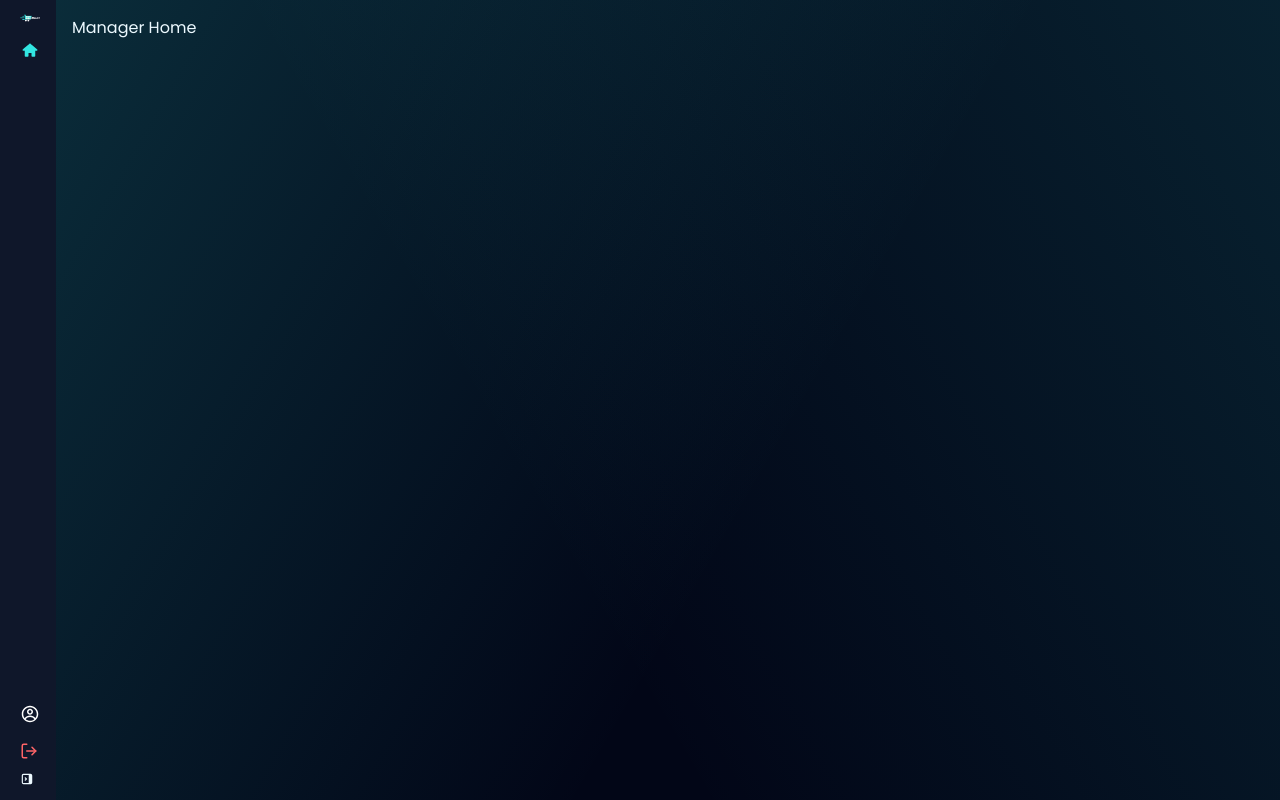
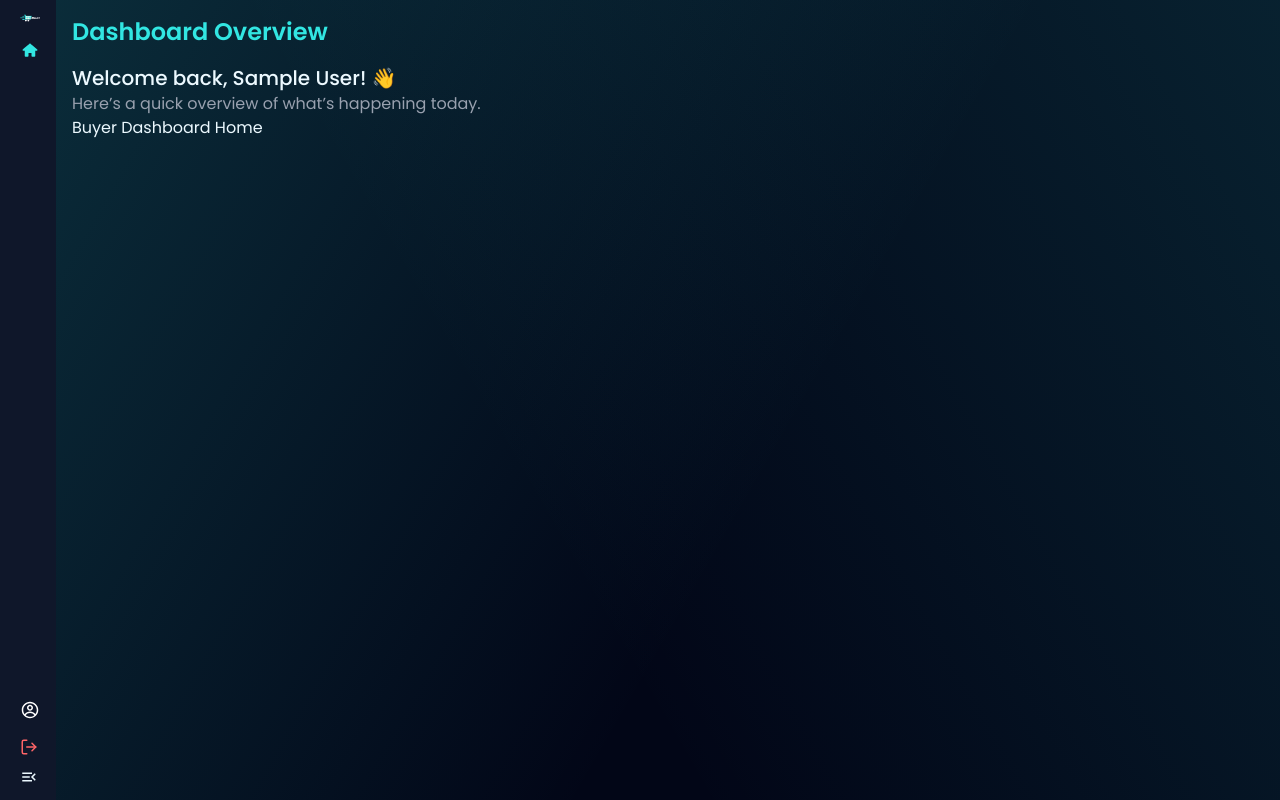
Before and after one commit to kamrulhasanPro/Thread-Mart, a React (Vite) app: page /dashboard in a window 1280 px wide. Built offline with nearby package versions, Linux system fonts and the light colour scheme; no server answers; sample sign-in values are in the browser's storage.

Commit message:
admin home completed

```diff
--- /dev/null
+++ b/src/Components/Dashboard/ViewCard.jsx
@@ -0,0 +1,30 @@
+import React from "react";
+import increase from "../../assets/increase.png";
+const ViewCard = ({ label, value, Icon, color }) => {
+  return (
+    // card
+    <div
+      className={`bg-secondary p-4 rounded-xl flex flex-col sm:flex-row  items-center gap-2 relative z-10`}
+    >
+      <figure className="hidden sm:block absolute top-0 right-0 w-full h-full -z-10">
+        <img
+          src={increase}
+          alt=""
+          className="w-full h-full object-contain object-right opacity-10"
+        />
+      </figure>
+
+      <div
+        className={`${color} rounded-lg h-full aspect-square flex items-center justify-center z-10`}
+      >
+        <Icon size={25} />
+      </div>
+      <div className="text-center sm:text-left">
+        <p className="text-gray-400 text-sm text-nowrap">{label}</p>
+        <h5 className="text-2xl font-semibold">{value}</h5>
+      </div>
+    </div>
+  );
+};
+
+export default ViewCard;
--- a/src/Layouts/DashboardLayout.jsx
+++ b/src/Layouts/DashboardLayout.jsx
@@ -2,7 +2,7 @@ import React from "react";
 import DashboardItemsLink from "../Components/Dashboard/DashboardItemsLink";
 import { TiHome } from "react-icons/ti";
 import { IoIosAddCircleOutline } from "react-icons/io";
-import { MdOutlinePendingActions } from "react-icons/md";
+import { MdOutlineMenuOpen, MdOutlinePendingActions } from "react-icons/md";
 import { AiOutlineProduct } from "react-icons/ai";
 import { BiTask } from "react-icons/bi";
 import { CgProfile } from "react-icons/cg";
@@ -102,7 +102,7 @@ const DashboardLayout = () => {
   };
   return (
     <section>
-    <title>ThreadMart Dashboard | Home</title>
+      <title>ThreadMart Dashboard | Home</title>
 
       <div className="drawer md:drawer-open">
         <input
@@ -180,10 +180,10 @@ const DashboardLayout = () => {
                 <li>
                   <label
                     htmlFor="my-drawer-4"
-                    className="flex is-drawer-open:justify-end"
+                    className="flex is-drawer-open:justify-end text-lg is-drawer-open:bg-gray-700 "
                   >
                     {/* Sidebar toggle icon */}
-                    <TbLayoutSidebarRightCollapseFilled />
+                    <MdOutlineMenuOpen />
                   </label>
                 </li>
               </ul>
--- /dev/null
+++ b/src/Pages/Dashboard/Admin/AdminDashboardHome.jsx
@@ -0,0 +1,65 @@
+import React from "react";
+import { FaUsers } from "react-icons/fa";
+import ViewCard from "../../../Components/Dashboard/ViewCard";
+import { useQuery } from "@tanstack/react-query";
+import useRole from "../../../Hooks/useRole";
+import { axiosPublic } from "../../../Hooks/axiosPublic";
+import {
+  GoOrganization,
+  GoPeople,
+  GoPackage,
+  GoChecklist,
+} from "react-icons/go";
+
+const AdminDashboardHome = () => {
+  const { role } = useRole();
+  const { data: stats = {}, isLoading } = useQuery({
+    queryKey: ["admin-stats", role],
+    queryFn: async () => (await axiosPublic("/admin/dashboard-stats")).data,
+  });
+
+  const { totalUsers, totalManagers, totalProducts, totalOrders } = stats;
+  const statsData = [
+    {
+      label: "Total Managers",
+      value: totalManagers,
+      icon: GoOrganization,
+      color: "text-indigo-600 bg-indigo-400/10",
+    },
+    {
+      label: "Total Users",
+      value: totalUsers,
+      icon: GoPeople,
+      color: "text-blue-600 bg-blue-400/10",
+    },
+    {
+      label: "Total Products",
+      value: totalProducts,
+      icon: GoPackage,
+      color: "text-green-600 bg-green-400/10",
+    },
+    {
+      label: "Total Orders",
+      value: totalOrders,
+      icon: GoChecklist,
+      color: "text-orange-60 bg-orange-400/10",
+    },
+  ];
+
+  console.log(stats);
+  return (
+    <div className="grid  grid-cols-2 sm:grid-cols-3 md:grid-cols-4 gap-4 mt-5  ">
+      {/* stats show */}
+      {statsData.map((item) => (
+        <ViewCard
+          label={item.label}
+          Icon={item.icon}
+          value={item.value}
+          color={item.color}
+        />
+      ))}
+    </div>
+  );
+};
+
+export default AdminDashboardHome;
--- /dev/null
+++ b/src/Pages/Dashboard/DashboardHome.jsx
@@ -0,0 +1,35 @@
+import React from "react";
+import useRole from "../../Hooks/useRole";
+import AdminDashboardHome from "./Admin/AdminDashboardHome";
+import ManagerDashboardHome from "./Manager/MenagerDashboardHome";
+import BuyerDashboardHome from "./User/BuyerDashboardHome";
+import DashboardTitle from "../../Components/Dashboard/DashboardTitle";
+import { useAuth } from "../../Hooks/useAuth";
+
+const DashboardHome = () => {
+  const { role } = useRole();
+  const { user } = useAuth();
+  return (
+    <section>
+      <div>
+        <DashboardTitle>Dashboard Overview</DashboardTitle>
+        <h5 className="text-xl font-medium">
+          Welcome back, {user?.displayName}! 👋
+        </h5>
+        <p className="text-gray-400">
+          Here’s a quick overview of what’s happening today.
+        </p>
+      </div>
+
+      {role === "admin" ? (
+        <AdminDashboardHome />
+      ) : role === "manager" ? (
+        <ManagerDashboardHome />
+      ) : (
+        <BuyerDashboardHome />
+      )}
+    </section>
+  );
+};
+
+export default DashboardHome;
--- /dev/null
+++ b/src/Pages/Dashboard/Manager/MenagerDashboardHome.jsx
@@ -0,0 +1,7 @@
+import React from "react";
+
+const ManagerDashboardHome = () => {
+  return <div>Manager Home</div>;
+};
+
+export default ManagerDashboardHome;
--- a/src/Pages/Dashboard/Manager/MenagerHome.jsx
+++ /dev/null
@@ -1,11 +0,0 @@
-import React from 'react';
-
-const ManagerHome = () => {
-    return (
-        <div>
-            Manager Home
-        </div>
-    );
-};
-
-export default ManagerHome;
--- /dev/null
+++ b/src/Pages/Dashboard/User/BuyerDashboardHome.jsx
@@ -0,0 +1,7 @@
+import React from "react";
+
+const BuyerDashboardHome = () => {
+  return <div>Buyer Dashboard Home</div>;
+};
+
+export default BuyerDashboardHome;
--- a/src/Routes/router.jsx
+++ b/src/Routes/router.jsx
@@ -12,7 +12,7 @@ import PrivateRoute from "./PrivateRoute";
 import { axiosPublic } from "../Hooks/axiosPublic";
 import NotFoundPage from "../Pages/NotFoundPage/NotFoundPage";
 import DashboardLayout from "../Layouts/DashboardLayout";
-import ManagerHome from "../Pages/Dashboard/Manager/MenagerHome";
+import ManagerDashboardHome from "../Pages/Dashboard/Manager/MenagerDashboardHome";
 import AddProduct from "../Pages/Dashboard/Manager/AddProduct";
 import ManageProducts from "../Pages/Dashboard/Manager/ManageProducts";
 import PendingOrder from "../Pages/Dashboard/Manager/PendingOrder";
@@ -28,6 +28,7 @@ import MyProfile from "../Pages/Dashboard/Share/MyProfile";
 import ManageUsers from "../Pages/Dashboard/Admin/ManageUsers";
 import ManageAllProducts from "../Pages/Dashboard/Admin/ManageAllProducts";
 import AllOrders from "../Pages/Dashboard/Admin/AllOrders";
+import DashboardHome from "../Pages/Dashboard/DashboardHome";
 
 export const router = createBrowserRouter([
   {
@@ -95,6 +96,8 @@ export const router = createBrowserRouter([
       },
     ],
   },
+
+  // dashboard
   {
     path: "/dashboard",
     element: (
@@ -105,7 +108,7 @@ export const router = createBrowserRouter([
     children: [
       {
         index: true,
-        Component: ManagerHome,
+        Component: DashboardHome,
       },
       {
         path: "add-product",
```
Also changed, not shown: src/assets/increase.png (added).
